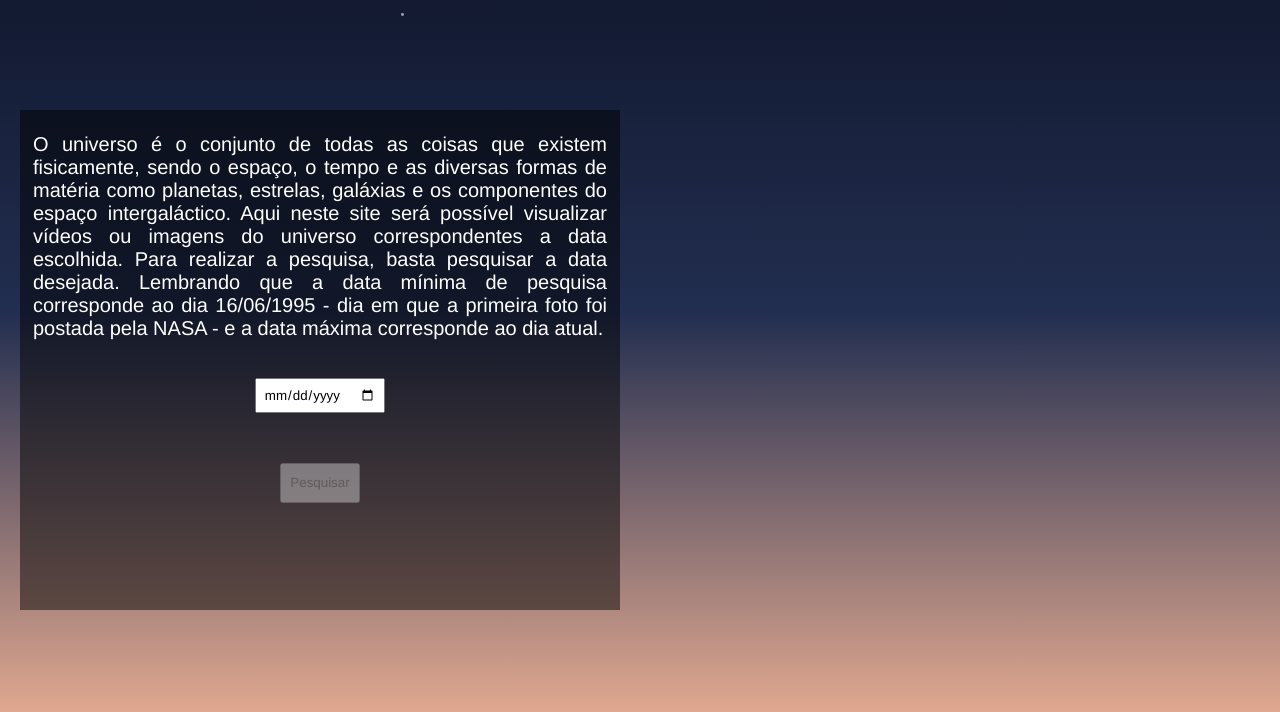
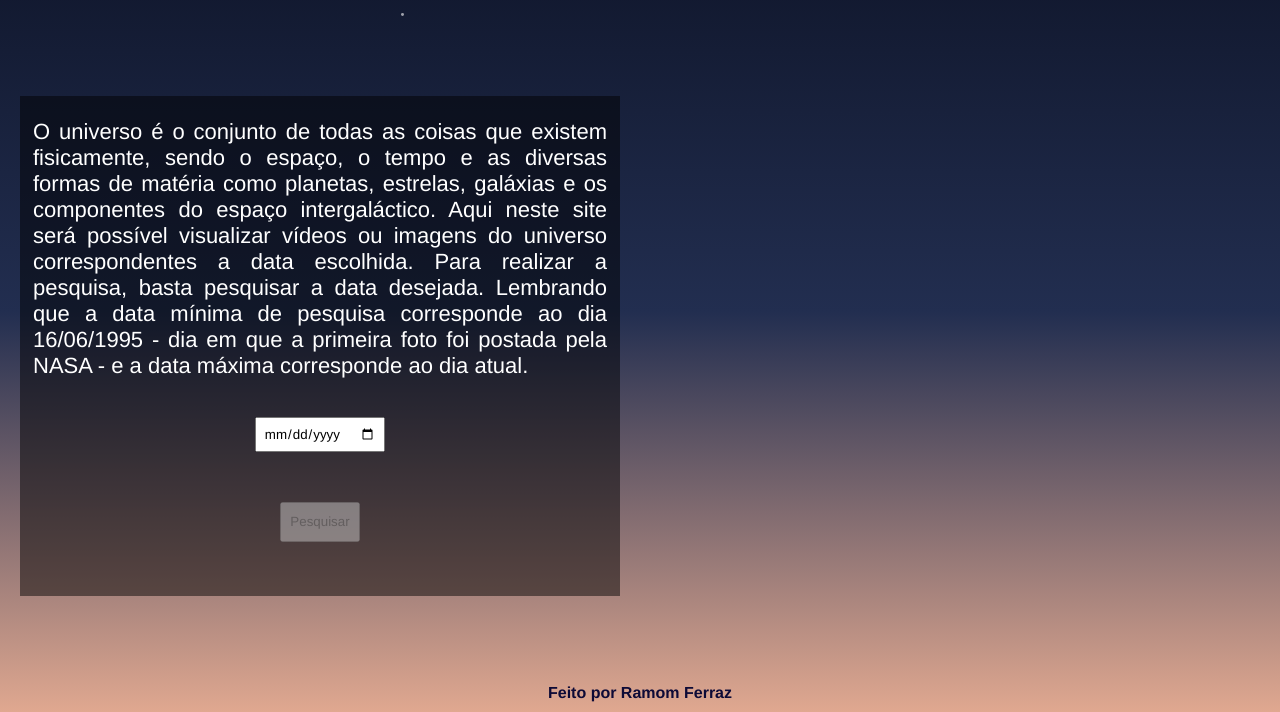
Before and after one commit to ramomfrz/apod, a plain HTML site: page index.html in a window 1280 px wide. Shown: the part 88-800 px from the top of the page. Drawn offline with nearby package versions, Linux system fonts and the light colour scheme.

Commit message:
Adicionado footer

```diff
--- a/index.css
+++ b/index.css
@@ -93,7 +93,7 @@
 
 .texto>p {
     color: white;
-    font-size: 20px;
+    font-size: 22px;
     padding: 8px;
     text-align: justify;
     margin-top: 15px;
@@ -166,3 +166,10 @@
     width: 80px;
     padding: 7px;
 }
+
+footer {
+    color: rgb(13, 10, 54);
+    font-family: 'Franklin Gothic Medium', 'Arial Narrow', Arial, sans-serif;
+    margin-bottom: 10px;
+    font-weight: bold;
+}
--- a/index.html
+++ b/index.html
@@ -42,6 +42,7 @@
 
             </div>
         </div>
+        <footer>Feito por Ramom Ferraz</footer>
     </div>
     <script src="index.js"></script>
 </body>
```
